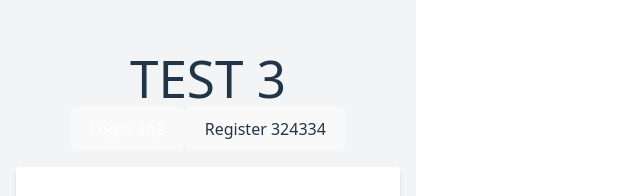
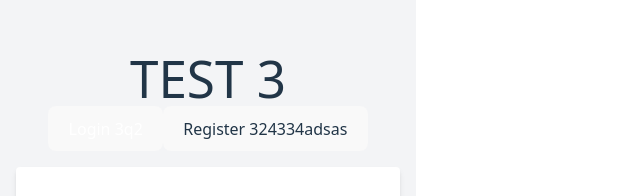
Before and after one commit to ricardoaxel/docker-practice, a React (Vite) app in the folder frontend/: page / in a window 1280 px wide. Shown: the part 167-363 px from the top of the page, without its empty margins (0-640 px from the left). Built offline with nearby package versions, Linux system fonts and the light colour scheme.

Commit message:
chore: implementing gh actions 81

```diff
--- a/frontend/src/App.tsx
+++ b/frontend/src/App.tsx
@@ -142,7 +142,7 @@ export default function App() {
             resetForm();
           }}
         >
-          Register 324334
+          Register 324334adsas
         </button>
       </div>
 
```
